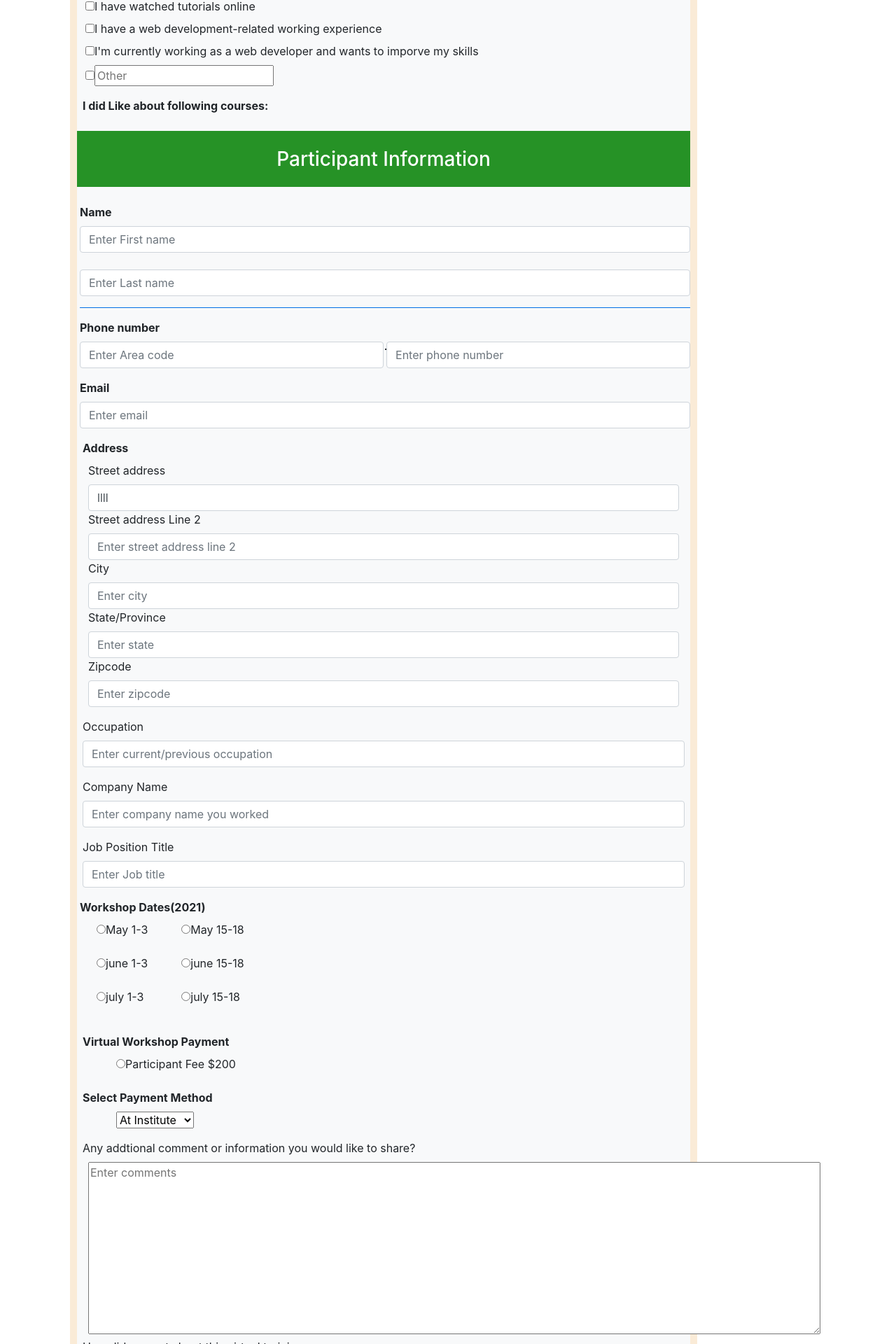
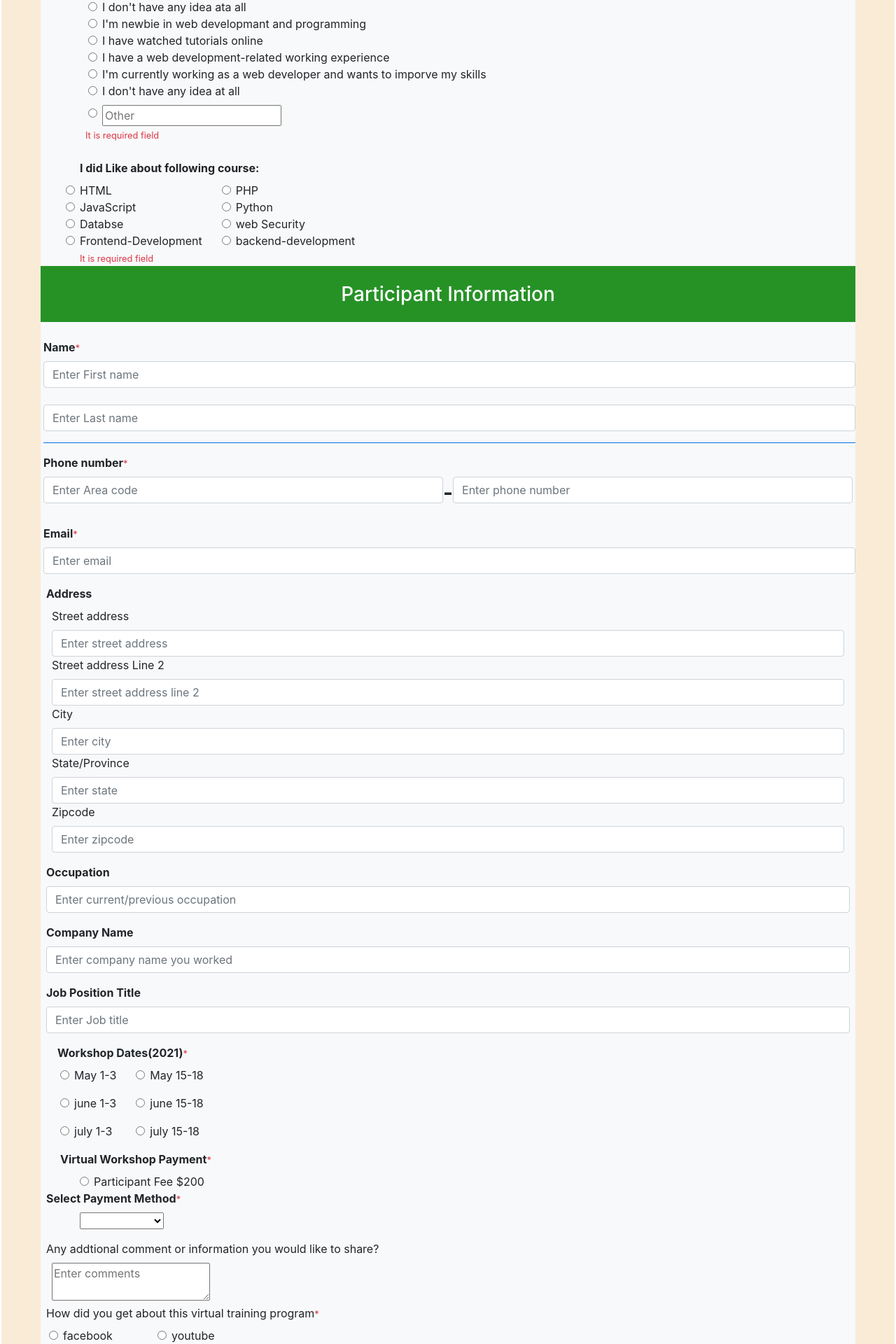
Before and after one commit to Nagaraj-Edke/AngularFormChallenge, an Angular app: page / in a window 1280 px wide. Shown: the part 520-2440 px from the top of the page at 70% size. Built offline with nearby package versions, Linux system fonts and the light colour scheme.

Commit message:
first commit

```diff
--- a/src/app/app.component.css
+++ b/src/app/app.component.css
@@ -1,5 +1,6 @@
 body{
-    margin: 2px 100px;
+    background-color: grey;
+    margin: 2px;
     margin-top: 2%;
 
 }
@@ -11,7 +12,9 @@ body{
     background-color: rgba(0, 128, 0, 0.849);
 }
 .myBox{
-    width: 70%;
-    padding: 20px 10px;
+
+    padding: 20px 40px;
     background-color: antiquewhite;
+    border-radius: 2%;
+
 }
--- a/src/app/app.component.html
+++ b/src/app/app.component.html
@@ -16,41 +16,80 @@
     <div class="ml-5">
 
       <p>Virtual Workshop Schedule</p>
-      <pre>May 1-3      9:00 AM -1:00 PM EST</pre>
-      <pre>May 15-18    9:00 AM -1:00 PM EST</pre>
-      <pre>June 1-3     9:00 AM -1:00 PM EST</pre>
-      <pre>May 15-18    9:00 AM -1:00 PM EST</pre>
-      <pre>July 1-3     9:00 AM -1:00 PM EST</pre>
-      <pre>May 15-18    9:00 AM -1:00 PM EST</pre>
+      <pre>May 1-3      9:00 AM - 1:00 PM EST</pre>
+      <pre>May 15-18    9:00 AM - 1:00 PM EST</pre>
+      <pre>June 1-3     9:00 AM - 1:00 PM EST</pre>
+      <pre>May 15-18    9:00 AM - 1:00 PM EST</pre>
+      <pre>July 1-3     9:00 AM - 1:00 PM EST</pre>
+      <pre>May 15-18    9:00 AM - 1:00 PM EST</pre>
     </div>
   </div>
 
   <!-- Form  -->
 
-  <div class="bg-light">
+  <div class="bg-light mx-3 pb-3">
     <form [formGroup]="registrationForm">
-      <div class="form-group mx-2">
+      <h3 class="text-primary text-center py-2">Registration Form</h3>
+      <div class="form-group mx-3 pl-5 pt-2">
+
         <label><b> Rate your web development or programming Knowledge</b></label>
-        <div class="form-group mx-1">
-          <input type="checkbox" name="" id="web1" value="I don't have any idea ata all">
-          <label for="web1">&emsp; I don't have any idea ata all</label><br>
+        <div class="form-check mx-1">
+          <input class="form-check-input" type="radio" formControlName="selfRating" id="web1" value="I don't have any idea ata all">
+          <label class="form-check-label" for="web1">&emsp; I don't have any idea ata all</label><br>
 
-          <input type="checkbox" name="" id="web2" value="I'm newbie in web developmant and programming">
-          <label for="web2"> I'm newbie in web developmant and programming</label><br>
+          <input class="form-check-input" type="radio" formControlName="selfRating"  id="web2" value="I'm newbie in web developmant and programming">
+          <label class="form-check-label" for="web2"> I'm newbie in web developmant and programming</label><br>
 
-          <input type="checkbox" name="" id="web3" value="I have watched tutorials online">
-          <label for="web2">I have watched tutorials online</label><br>
-          <input type="checkbox" name="" id="web4" value="I have a web development-related working experience">
-          <label for="web4">I have a web development-related working experience</label><br>
-          <input type="checkbox" name="" id="web5" value="I'm currently working as a web developer and wants to imporve my skills">
-          <label for="web5">I'm currently working as a web developer and wants to imporve my skills</label><br>
-          <input type="checkbox" name="" id="web6" value="I don't have any idea ata all">
+          <input class="form-check-input" type="radio" formControlName="selfRating"   id="web3" value="I have watched tutorials online">
+          <label class="form-check-label" for="web2">I have watched tutorials online</label><br>
+          <input class="form-check-input" type="radio" formControlName="selfRating"   id="web4" value="I have a web development-related working experience">
+          <label class="form-check-label" for="web4">I have a web development-related working experience</label><br>
+          <input class="form-check-input" type="radio" formControlName="selfRating"  id="web5" value="I'm currently working as a web developer and wants to imporve my skills">
+          <label class="form-check-label" for="web5">I'm currently working as a web developer and wants to imporve my skills</label><br>
+          <input class="form-check-input" type="radio" formControlName="selfRating"   id="web6" value="I don't have any idea at all">
+          <label for="web6">I don't have any idea at all</label><br>
+          <input class="form-check-input" type="radio"  formControlName="selfRating" id="web7" value="Other">
           <input type="text" name="" id="" placeholder="Other">
+        </div>
+        <div *ngIf="selfRating.invalid">
+          <small class="text-danger">It is required field</small>
         </div>
       </div>
 
-      <div class="form-group mx-2">
-        <label><b>I did Like about following courses:</b></label>
+      <div class="form-check mx-2 pl-5 pt-2">
+        <label><b>I did Like about following course:</b></label>
+
+        <div class="d-flex">
+          <div>
+            <input type="radio" formControlName="course" class="form-check-input" value="HTML" id="c1">
+            <label for="c1" class="form-check-label">HTML</label><br>
+
+            <input type="radio" formControlName="course" class="form-check-input" value="JavaScript" name="" id="c2">
+            <label for="c2" class="form-check-label">JavaScript</label><br>
+
+            <input type="radio" formControlName="course" class="form-check-input" value="Databse" name="" id="c3">
+            <label for="c3" class="form-check-label">Databse</label><br>
+
+            <input type="radio" formControlName="course" class="form-check-input" value="Frontend-Development" name="" id="c4">
+            <label for="c4" class="form-check-label">Frontend-Development</label>
+          </div>
+          <div class="ml-5">
+            <input type="radio" formControlName="course" class="form-check-input" value="PHP" name="" id="c5">
+            <label for="c5" class="form-check-label">PHP</label><br>
+
+            <input type="radio" formControlName="course" class="form-check-input" value="Python" name="" id="c6">
+            <label for="c6" class="form-check-label">Python</label><br>
+
+            <input type="radio" formControlName="course" class="form-check-input" value="web Security" name="" id="c7">
+            <label for="c7" class="form-check-label">web Security</label><br>
+
+            <input type="radio" formControlName="course" class="form-check-input" value="backend-development" name="" id="c8">
+            <label for="c8" class="form-check-label">backend-development</label>
+          </div>
+        </div>
+        <div *ngIf="course.invalid">
+          <small class="text-danger">It is required field</small>
+        </div>
       </div>
 
       <div class='px-5 py-4 bg-green green'>
@@ -59,87 +98,105 @@
       <br>
 
       <div class="form-group ml-1">
-        <label><b>Name</b></label>
-        <input type="text" formControlName="firstname" placeholder="Enter First name" id="" class="form-control"><br>
-        <input type="text"formControlName="lastname"   id="" placeholder="Enter Last name" class="form-control">
+        <label><b>Name</b></label><small class="text-danger">*</small>
+        <input type="text" [class.is-invalid]="firstname.invalid&&firstname.touched" formControlName="firstname" placeholder="Enter First name" id="" class="form-control">
+        <div class="alert alert-danger" *ngIf="firstname.invalid&&firstname.touched">
+          <small *ngIf="firstname.errors.required">first name is required</small>
+        </div><br>
+        <input type="text" formControlName="lastname" [class.is-invalid]="lastname.invalid&&lastname.touched"  placeholder="Enter Last name" class="form-control">
+        <div class="alert alert-danger" *ngIf="lastname.invalid&&lastname.touched">
+          <small *ngIf="lastname.errors.required">last name is required</small>
+        </div>
         <hr class="bg-primary">
       </div>
 
-      <div class="form-group ml-1">
-        <label><b>Phone number</b></label>
+      <div class="form-group mx-1">
+        <label><b>Phone number</b></label><small class="text-danger">*</small>
         <div class="d-flex">
-          <input type="text" formControlName="areaCode" placeholder="Enter Area code" class="form-control" width="20%">
-          <pre class="form-label"><b>-</b></pre>
-          <input type="tel" formControlName="phoneNo" placeholder="Enter phone number" class="form-control">
+          <input type="text" [class.is-invalid]="areaCode.invalid&&areaCode.touched" formControlName="areaCode" placeholder="Enter Area code" class="form-control">
+          <div class="alert alert-danger" *ngIf="areaCode.invalid&&areaCode.touched">
+            <small class="text-danger"  *ngIf="areaCode.errors.required">area code is required</small>
+          </div>
+          <label class="form-label"  style="font-size: 30px;"><b>-</b></label>
+          <input type="tel" formControlName="phoneNo" [class.is-invalid]="phoneNo.invalid&&phoneNo.touched" placeholder="Enter phone number" class="form-control">
+          <div class="alert alert-danger" *ngIf="phoneNo.invalid&&phoneNo.touched">
+            <small class="text-danger" *ngIf="phoneNo.errors.required">phone number is required</small>
+          </div>
         </div>
       </div>
 
       <div class="form-group ml-1">
-        <label><b>Email</b></label>
-        <input type="text" formControlName="email" placeholder="Enter email" class="form-control">
+        <label><b>Email</b></label><small class="text-danger">*</small>
+        <input type="email" [class.is-invalid]="email.invalid&&email.touched" formControlName="email"
+        placeholder="Enter email" class="form-control">
+        <div *ngIf="email.invalid &&email.touched">
+          <small *ngIf="email.errors.required" class="text-danger">email is required</small>
+        </div>
       </div>
 
       <div formGroupName="address" class="form-group mx-2">
         <label><b>Address</b></label>
         <div class="form-group mx-2">
           <label>Street address</label>
-          <input type="text" formControlName="streetAdd1" id="" class="form-control" placeholder="Enter street address">
+          <input type="text" formControlName="streetAdd1"  class="form-control" placeholder="Enter street address">
           <label>Street address Line 2</label>
-          <input type="text" formControlName="streetAdd2" id="" class="form-control" placeholder="Enter street address line 2">
+          <input type="text" formControlName="streetAdd2" class="form-control" placeholder="Enter street address line 2">
           <label>City</label>
           <input type="text" formControlName="city" id="" class="form-control" placeholder="Enter city">
           <label>State/Province</label>
-          <input type="text" formControlName="state" id="" class="form-control" placeholder="Enter state">
+          <input type="text"  formControlName="state" class="form-control" placeholder="Enter state">
+
           <label>Zipcode</label>
           <input type="text" formControlName="zipcode" id="" class="form-control" placeholder="Enter zipcode">
+
         </div>
 
       </div>
       <div class="form-group mx-2">
-        <label>Occupation</label>
+        <label><b>Occupation</b></label>
         <input type="text" formControlName="occupation" id="" class="form-control" placeholder="Enter current/previous occupation">
       </div>
 
       <div class="form-group mx-2">
-        <label>Company Name</label>
+        <label><b>Company Name</b></label>
         <input type="text" formControlName="companyName" class="form-control" placeholder="Enter company name you worked">
       </div>
 
       <div class="form-group mx-2">
-        <label>Job Position Title</label>
+        <label><b>Job Position Title</b></label>
         <input type="text" formControlName="jobTitle" placeholder="Enter Job title" class="form-control">
       </div>
 
-      <div class="form-group mx-1">
-        <label><b>Workshop Dates(2021)</b></label>
+      <div class="form-check mx-1">
+        <label><b>Workshop Dates(2021)</b></label><small class="text-danger">*</small>
         <div class="d-flex mx-4">
           <div>
-            <p><input type="radio" formControlName="workshopDate" id="date1" value="May 1-3"><label for="date1">May 1-3</label></p>
-            <p><input type="radio" formControlName="workshopDate" id="date3" value="june 1-3"><label for="date3">june 1-3</label></p>
-            <p><input type="radio" formControlName="workshopDate" id="date5" value="july 1-3"><label for="date5">july 1-3</label></p>
+            <p><input class="form-check-input" type="radio" formControlName="workshopDate" id="date1" value="May 1-3"><label class="form-check-label" for="date1">May 1-3</label></p>
+            <p><input class="form-check-input" type="radio" formControlName="workshopDate" id="date3" value="june 1-3"><label class="form-check-label" for="date3">june 1-3</label></p>
+            <p><input class="form-check-input" type="radio" formControlName="workshopDate" id="date5" value="july 1-3"><label class="form-check-label" for="date5">july 1-3</label></p>
           </div>
-          <div class="mx-5">
-            <p><input type="radio" formControlName="workshopDate" id="date2" value="May 15-18"><label for="date1">May 15-18</label></p>
-            <p><input type="radio" formControlName="workshopDate" id="date4" value="june 15-18"><label for="date3">june 15-18</label></p>
-            <p><input type="radio" formControlName="workshopDate" id="date6" value="july 15-18"><label for="date5">july 15-18</label></p>
+          <div class="mx-5 ">
+            <p><input class="form-check-input" type="radio" formControlName="workshopDate" id="date2" value="May 15-18"><label class="form-check-label" for="date1">May 15-18</label></p>
+            <p><input class="form-check-input" type="radio" formControlName="workshopDate" id="date4" value="june 15-18"><label class="form-check-label" for="date3">june 15-18</label></p>
+            <p><input class="form-check-input" type="radio" formControlName="workshopDate" id="date6" value="july 15-18"><label class="form-check-label" for="date5">july 15-18</label></p>
           </div>
         </div>
       </div>
 
-      <div class="mx-2 form-group">
-        <label><b>Virtual Workshop Payment</b></label>
+      <div class="mx-2 form-check">
+        <label><b>Virtual Workshop Payment</b></label><small class="text-danger">*</small>
         <br>
         <div class="ml-5">
-          <input type="radio" formControlName="payment" id="fee">
-          <label for="fee">Participant Fee $200</label>
+          <input class="form-check-input" type="radio" formControlName="payment" id="fee" value="$200">
+          <label class="form-check-label" for="fee">Participant Fee $200</label>
         </div>
       </div>
 
       <div class="mx-2 form-group">
-        <label><b>Select Payment Method</b></label>
+        <label><b>Select Payment Method</b></label><small class="text-danger">*</small>
         <div class="ml-5">
-          <select formCOntrolName="paymentMethod" >
-            <option value="At Institute">At Institute</option>
+          <select formControlName="paymentMethod" >
+            <option checked>select option</option>
             <option value="debit card">Debit Card</option>
             <option value="credit card">Credit card</option>
             <option value="UPI method">UPI Method</option>
@@ -150,31 +207,30 @@
       <div class="from-group mx-2">
         <label for="">Any addtional comment or information you would like to share?</label><br>
         <div class="ml-2">
-          <textarea formControlName="comments" placeholder="Enter comments" cols="100" rows="10"></textarea>
+          <textarea formControlName="comments" placeholder="Enter comments" width="70%"></textarea>
         </div>
-
       </div>
 
 
-      <div class="from-group mx-2">
-        <label for="">How did you get about this virtual training program</label><br>
+      <div class="from-check mx-2">
+        <label for="">How did you get about this virtual training program</label><small class="text-danger">*</small><br>
         <div class="d-flex mx-4">
           <div>
-            <p><input type="radio" formControlName="reference" id="ref1" value="facebook"><label for="ref1">facebook</label></p>
-            <p><input type="radio" formControlName="reference" id="ref2" value="instagram"><label for="ref2">instagram</label></p>
-            <p><input type="radio" formControlName="reference" id="ref3" value="search engine"><label for="ref3">search engine</label></p>
+            <p><input class="form-check-input" type="radio" formControlName="reference" id="ref1" value="facebook"><label class="form-check-label" for="ref1">facebook</label></p>
+            <p><input class="form-check-input" type="radio" formControlName="reference" id="ref2" value="instagram"><label class="form-check-label" for="ref2">instagram</label></p>
+            <p><input class="form-check-input" type="radio" formControlName="reference" id="ref3" value="search engine"><label class="form-check-label" for="ref3">search engine</label></p>
           </div>
           <div class="mx-5">
-            <p><input type="radio" formControlName="reference" id="ref4" value="youtube"><label for="ref4">youtube</label></p>
-            <p><input type="radio" formControlName="reference" id="ref5" value="online Ad"><label for="ref5">online Ad</label></p>
-            <p><input type="radio" formControlName="reference" id="ref6" value="others"><label for="ref6">others</label></p>
+            <p><input class="form-check-input" type="radio" formControlName="reference" id="ref4" value="youtube"><label class="form-check-label" for="ref4">youtube</label></p>
+            <p><input class="form-check-input" type="radio" formControlName="reference" id="ref5" value="online Ad"><label class="form-check-label" for="ref5">online Ad</label></p>
+            <p><input class="form-check-input" type="radio" formControlName="reference" id="ref6" value="others"><label class="form-check-label" for="ref6">others</label></p>
           </div>
         </div>
       </div>
       <div class="ml-5">
-        <input type="button" value="Register Now" class="btn btn-secondary">
+        <input type="button" [disabled]="registrationForm.invalid" value="Register Now" class="btn btn-primary" (click)="submit()">
+
       </div>
-
     </form>
 
   </div>
--- a/src/app/app.component.ts
+++ b/src/app/app.component.ts
@@ -1,5 +1,5 @@
 import { Component } from '@angular/core';
-import { FormArray, FormControl, FormGroup } from '@angular/forms';
+import { FormArray, FormControl, FormGroup, Validators } from '@angular/forms';
 
 @Component({
   selector: 'app-root',
@@ -9,17 +9,48 @@ import { FormArray, FormControl, FormGroup } from '@angular/forms';
 export class AppComponent {
   title = 'AngularForm';
   registrationForm :FormGroup;
+  get email(){
+    return this.registrationForm.get('email')
+  }
+  get selfRating(){
+    return this.registrationForm.get('selfRating')
+  }
+  get course(){
+    return this.registrationForm.get('course')
+  }
+  get firstname(){
+    return this.registrationForm.get('firstname')
+  }
+  get lastname(){
+    return this.registrationForm.get('lastname')
+  }
+  get areaCode(){
+    return this.registrationForm.get("areaCode")
+  }
+  get phoneNo(){
+    return this.registrationForm.get('phoneNo')
+  }
+  get state(){
+    return this.registrationForm.get('state')
+  }
+  get zipcode(){
+    return this.registrationForm.get('zipcode')
+  }
+
+
 
   ngOnInit(){
     this.registrationForm = new FormGroup({
-      firstname:new FormControl(''),
-      lastname:new FormControl(''),
+      selfRating:new FormControl("",[Validators.required]),
+      course:new FormControl('',[Validators.required]),
+      firstname:new FormControl('',[Validators.required]),
+      lastname:new FormControl('',[Validators.required]),
 
-      areaCode:new FormControl(''),
-      phoneNo:new FormControl(""),
-      email:new FormControl(''),
+      areaCode:new FormControl('',[Validators.required]),
+      phoneNo:new FormControl("",[Validators.required]),
+      email:new FormControl('',[Validators.required]),
       address:new FormGroup({
-        streetAdd1:new FormControl('llll'),
+        streetAdd1:new FormControl(''),
         streetAdd2:new FormControl(''),
         city:new FormControl(""),
         state:new FormControl(''),
@@ -28,12 +59,17 @@ export class AppComponent {
       occupation:new FormControl(''),
       companyName:new FormControl(""),
       jobTitle:new FormControl(''),
-      workshopDate:new FormControl(''),
-      payment:new FormControl(""),
-      paymentMehod:new FormControl(""),
+      workshopDate:new FormControl('',[Validators.required]),
+      payment:new FormControl("",[Validators.required]),
+      paymentMethod:new FormControl("",[Validators.required]),
       comments:new FormControl(""),
-      reference:new FormControl('')
+      reference:new FormControl('',[Validators.required])
 
     })
   }
+
+  submit(){
+    console.log(this.registrationForm.value);
+
+  }
 }
```
